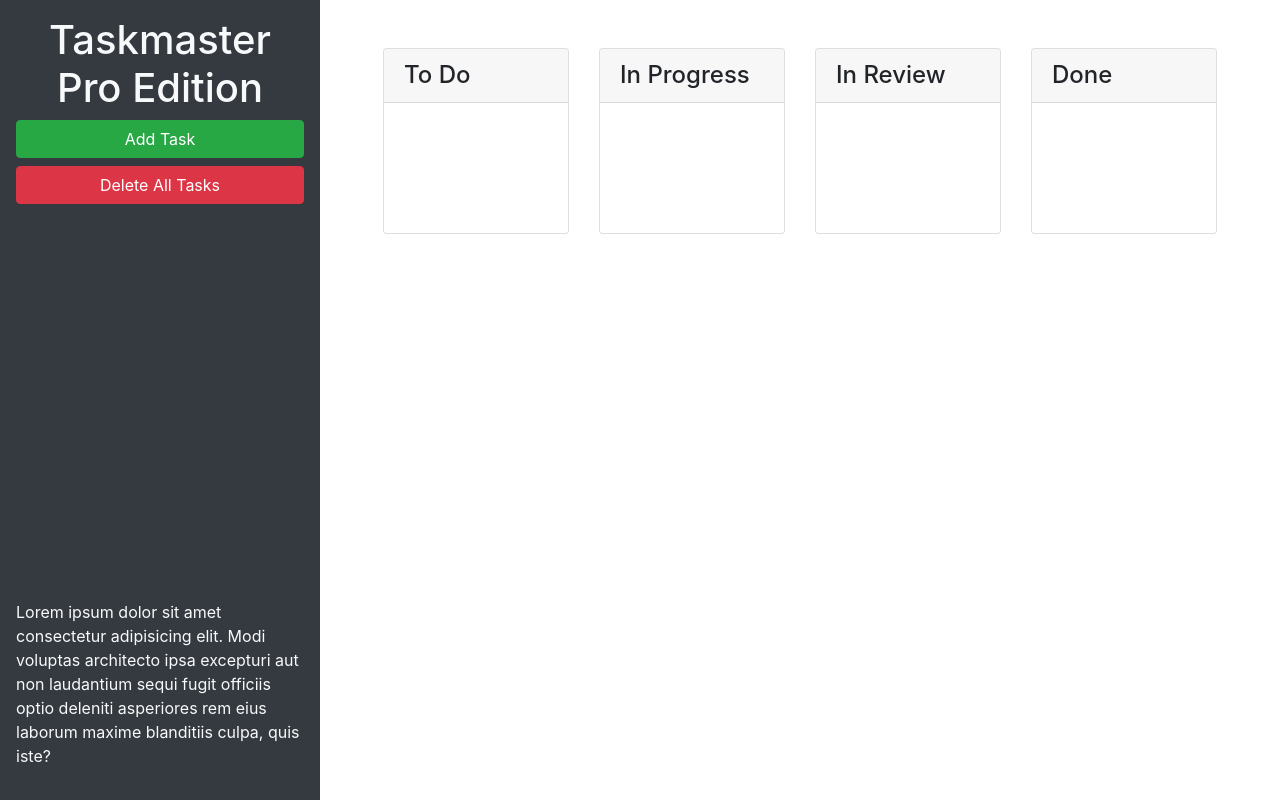
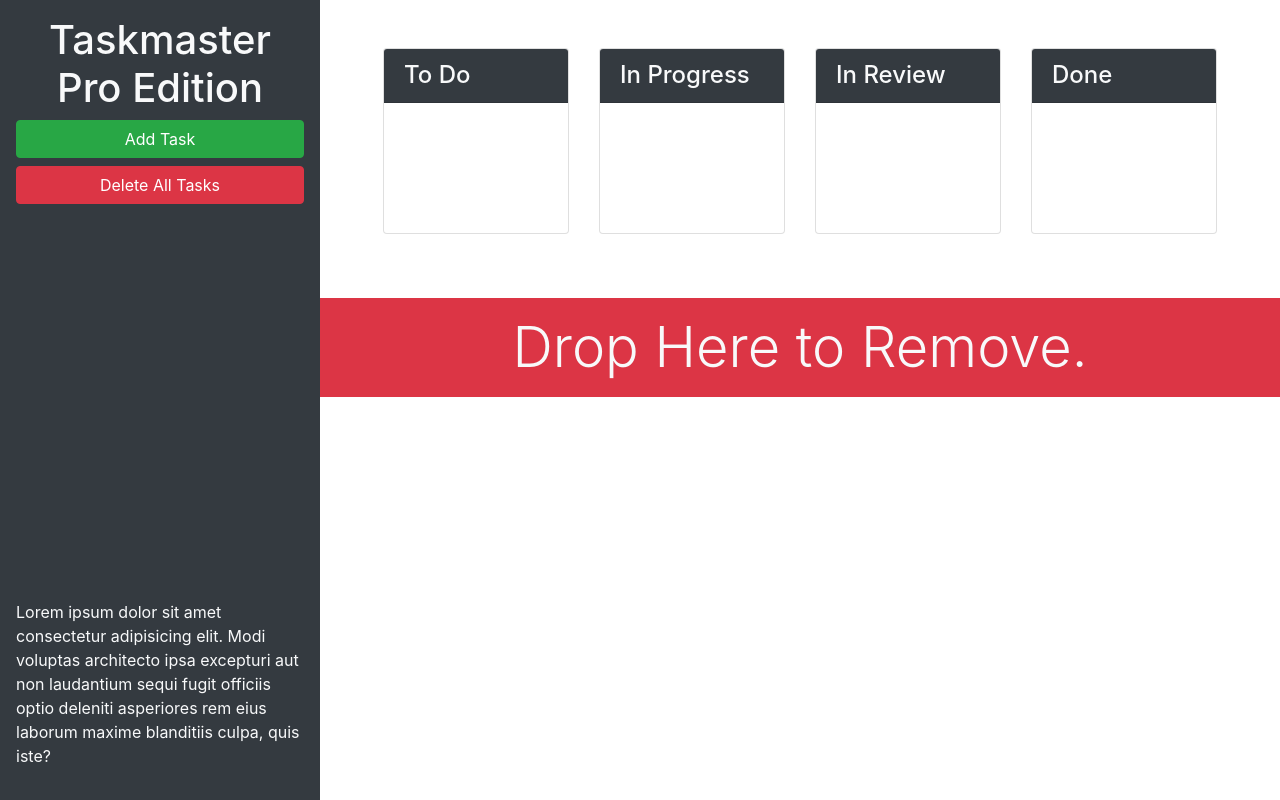
Before and after one commit to BunPape/taskmaster-pro, a plain HTML site: page index.html in a window 1280 px wide. Drawn offline with nearby package versions, Linux system fonts and the light colour scheme.

Commit message:
finished bootstrap:

```diff
--- a/index.html
+++ b/index.html
@@ -13,22 +13,22 @@
 <body>
 
   <div class="row min-vh-100 no-gutters">
-    <header class="col-12 col-lg-3 bg-dark text-light d-flex flex-column p-4 p-lg-3">
+    <header class="col-12 col-lg-3 bg-dark text-light sticky-top d-flex flex-column p-4 p-lg-3">
       <h1 class="text-center">Taskmaster Pro Edition</h1>
       <button id="create-task" class="btn btn-block btn-success" data-toggle="modal" data-target="#task-form-modal">Add
         Task</button>
       <button id="remove-tasks" class="btn btn-block btn-danger">Delete All Tasks</button>
-      <p class="mt-auto">Lorem ipsum dolor sit amet consectetur adipisicing elit. Modi voluptas architecto ipsa
+      <p class="mt-auto d-none d-lg-block">Lorem ipsum dolor sit amet consectetur adipisicing elit. Modi voluptas architecto ipsa
         excepturi aut non
         laudantium sequi fugit officiis optio deleniti asperiores rem eius laborum maxime blanditiis culpa, quis iste?
       </p>
     </header>
-    <main class="col-12 col-lg-9">
+    <main class="col-12 col-lg-9 d-flex flex-column">
       <div class="m-5 row justify-content-around">
         <!-- todo start -->
         <div class="col-12 col-md-6 col-xl-3 mb-3">
           <div class="card">
-            <h4 class="card-header">To Do</h4>
+            <h4 class="card-header bg-dark text-light">To Do</h4>
             <ul id="list-toDo" class="list-group list-group-flush"></ul>
           </div>
         </div>
@@ -36,7 +36,7 @@
         <!-- in progress start -->
         <div class="col-12 col-md-6 col-xl-3 mb-3">
           <div class="card">
-            <h4 class="card-header">In Progress</h4>
+            <h4 class="card-header bg-dark text-light">In Progress</h4>
             <ul id="list-inProgress" class="list-group list-gorup-flush"></ul>
           </div>
         </div>
@@ -44,7 +44,7 @@
         <!-- in review start -->
         <div class="col-12 col-md-6 col-xl-3 mb-3">
           <div class="card">
-            <h4 class="card-header">In Review</h4>
+            <h4 class="card-header bg-dark text-light">In Review</h4>
             <ul id="list-inReview" class="list-group list-group-flush"></ul>
           </div>
         </div>
@@ -52,11 +52,17 @@
         <!-- done start -->
         <div class="col-12 col-md-6 col-xl-3 mb-3">
           <div class="card">
-            <h4 class="card-header">Done</h4>
+            <h4 class="card-header bg-dark text-light">Done</h4>
             <ul id="list-done" class="list-group list-group-flush"></ul>
           </div>
         </div>
         <!-- done end -->
+      </div>
+      <!-- Trash -->
+      <div id="trash">
+        <div class="w-100 bg-danger p-3 text-center text-light display-4">
+          Drop Here to Remove.
+        </div>
       </div>
     </main>
   </div>
```
